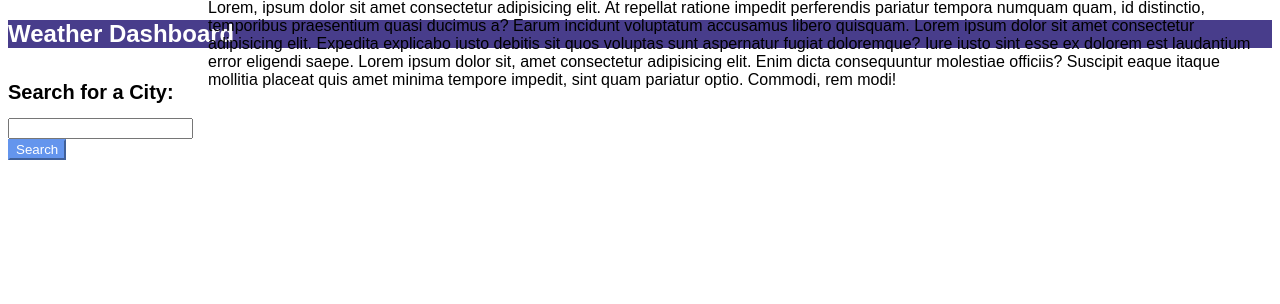
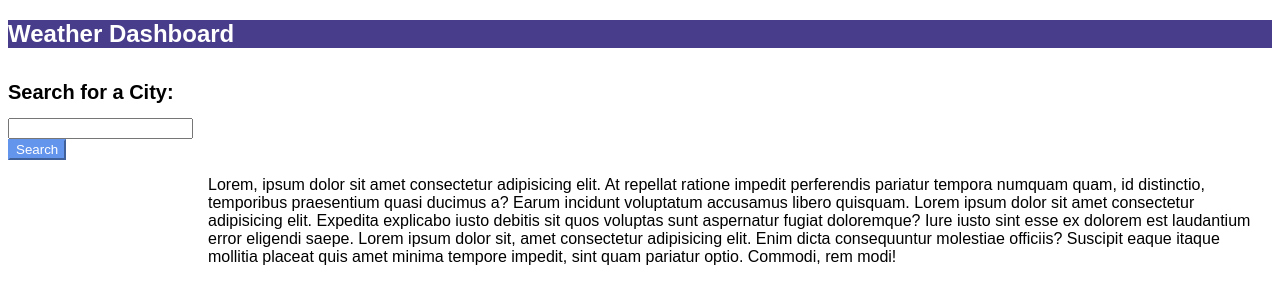
Before and after one commit to msgloriayang/WeatherAPI, a plain HTML site: page index.html in a window 1280 px wide. Drawn offline with Linux system fonts and the light colour scheme; no server answers.

Commit message:
commit changes

```diff
--- a/style.css
+++ b/style.css
@@ -23,7 +23,6 @@ body {
     font-family: Arial, Helvetica, sans-serif;
     display: flex;
     flex: 0 0 50%;
-    margin-top: -14%;
     padding-left: 200px;
   }
 
```
